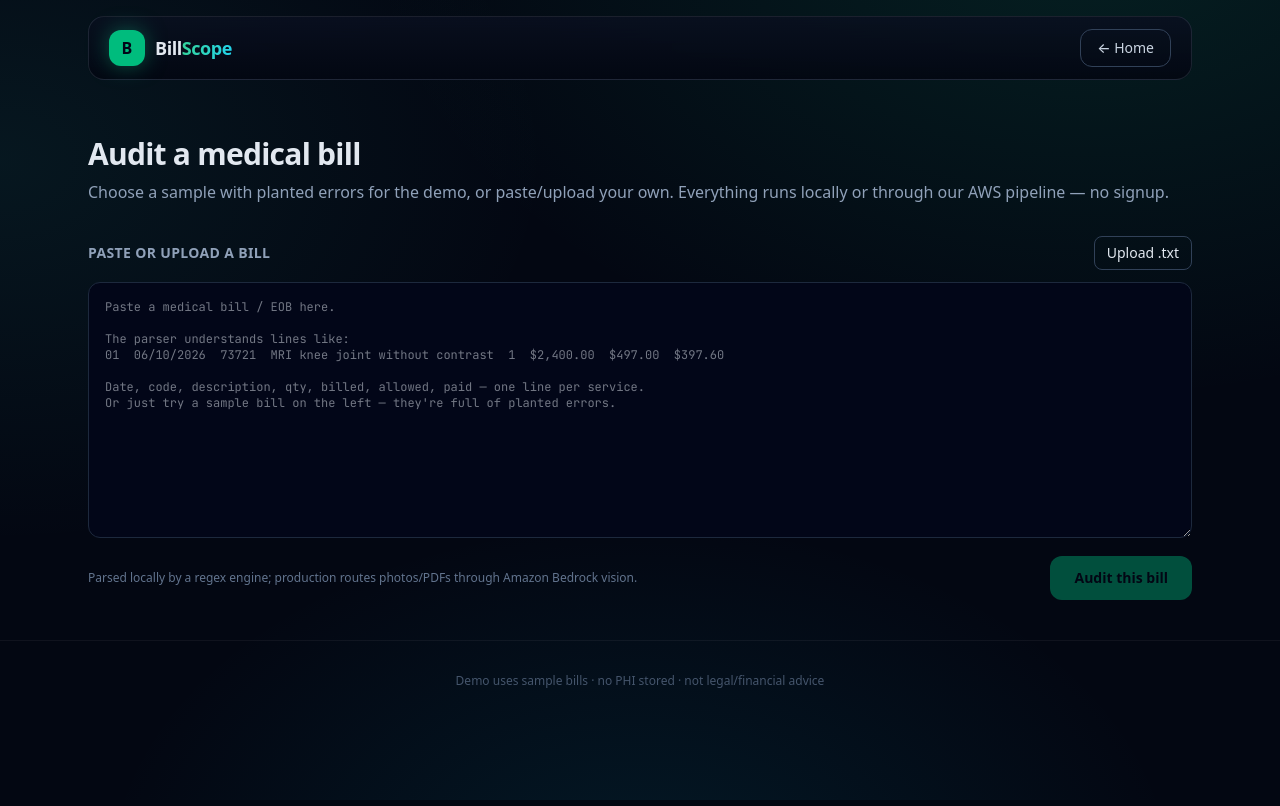
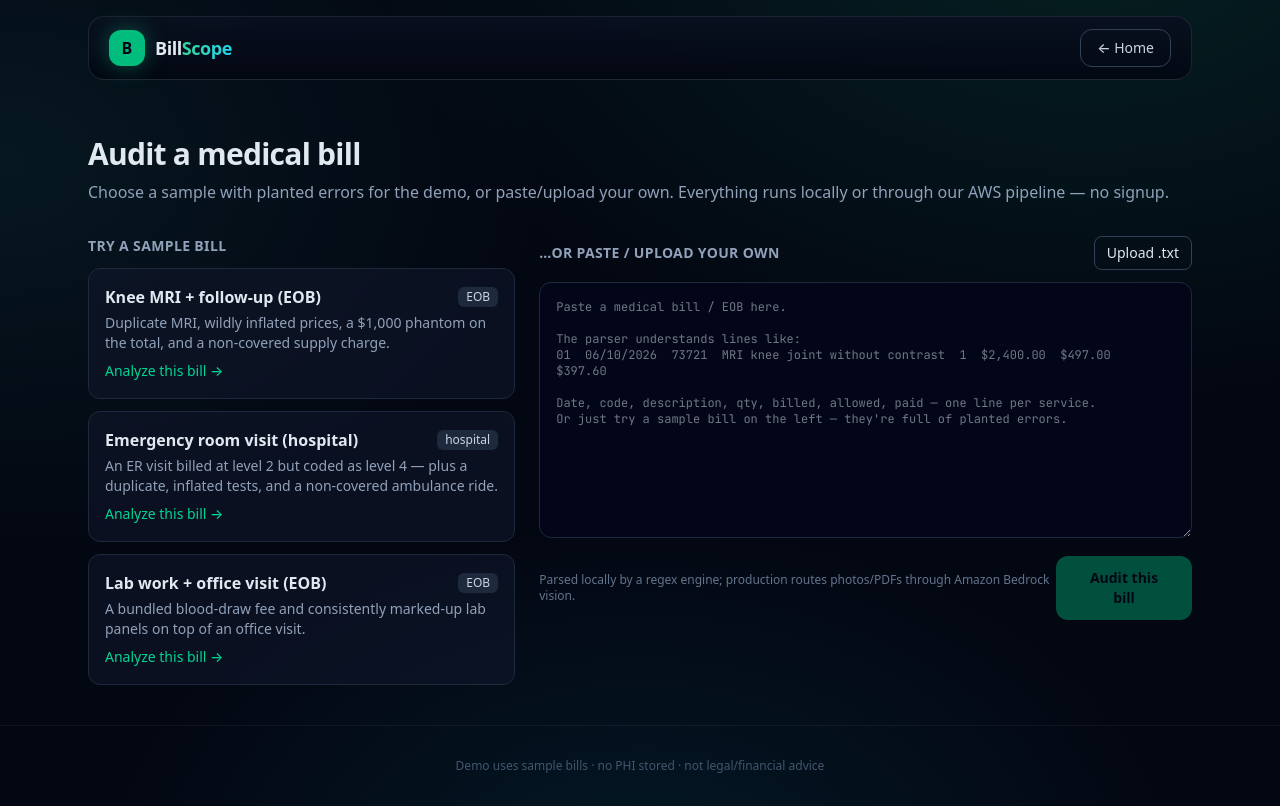
Before and after one commit to AhamedAAHA/Gemini, a Next.js app: page /analyze in a window 1280 px wide. Built offline with nearby package versions, Linux system fonts and the light colour scheme.

Commit message:
feat: add sample bill shortcuts to uploader

```diff
--- a/app/components/Uploader.tsx
+++ b/app/components/Uploader.tsx
@@ -37,10 +37,38 @@ export default function Uploader({
   };
 
   return (
-    <div>
+    <div className="grid gap-6 lg:grid-cols-5">
+      <div className="lg:col-span-2">
+        <h3 className="mb-3 text-sm font-semibold uppercase tracking-wide text-slate-400">
+          Try a sample bill
+        </h3>
+        <div className="space-y-3">
+          {samples.map((s) => (
+            <button
+              key={s.id}
+              disabled={busy}
+              onClick={() => onAnalyzeSample(s.id)}
+              className="w-full rounded-xl border border-slate-800 bg-slate-900/60 p-4 text-left transition hover:border-emerald-500/50 hover:bg-slate-900 disabled:opacity-50"
+            >
+              <div className="flex items-center justify-between">
+                <span className="font-semibold">{s.name}</span>
+                <span className="rounded-md bg-slate-800 px-2 py-0.5 text-xs text-slate-300">
+                  {s.type}
+                </span>
+              </div>
+              <p className="mt-1 text-sm text-slate-400">{s.blurb}</p>
+              <span className="mt-2 inline-block text-sm font-medium text-emerald-400">
+                Analyze this bill →
+              </span>
+            </button>
+          ))}
+        </div>
+      </div>
+
+      <div className="lg:col-span-3">
         <div className="mb-3 flex items-center justify-between">
           <h3 className="text-sm font-semibold uppercase tracking-wide text-slate-400">
-          Paste or upload a bill
+            …or paste / upload your own
           </h3>
           <input
             ref={fileRef}
@@ -83,5 +111,6 @@ export default function Uploader({
           </p>
         ) : null}
       </div>
+    </div>
   );
 }
```
Lines whose indentation alone changed are shown as unchanged.
